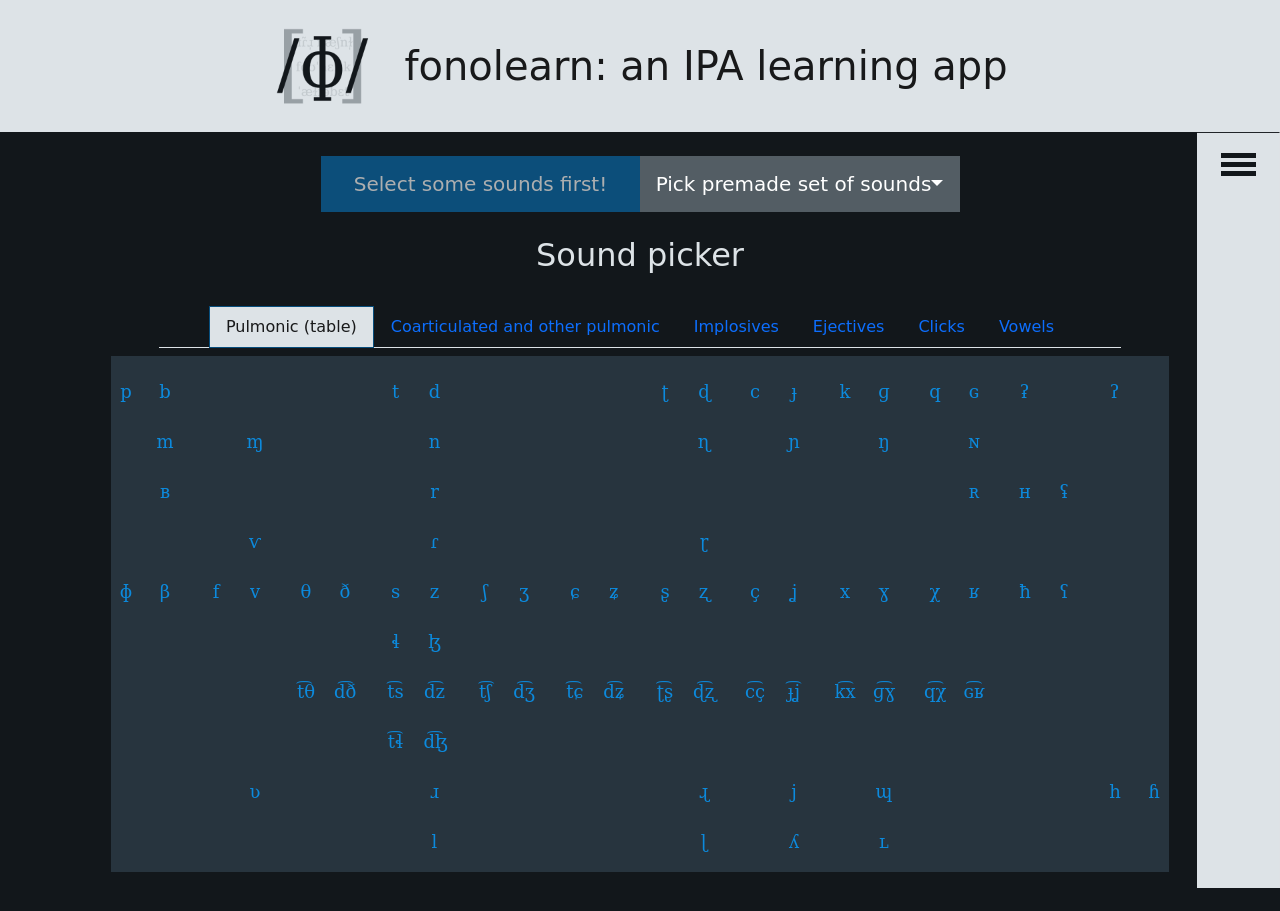
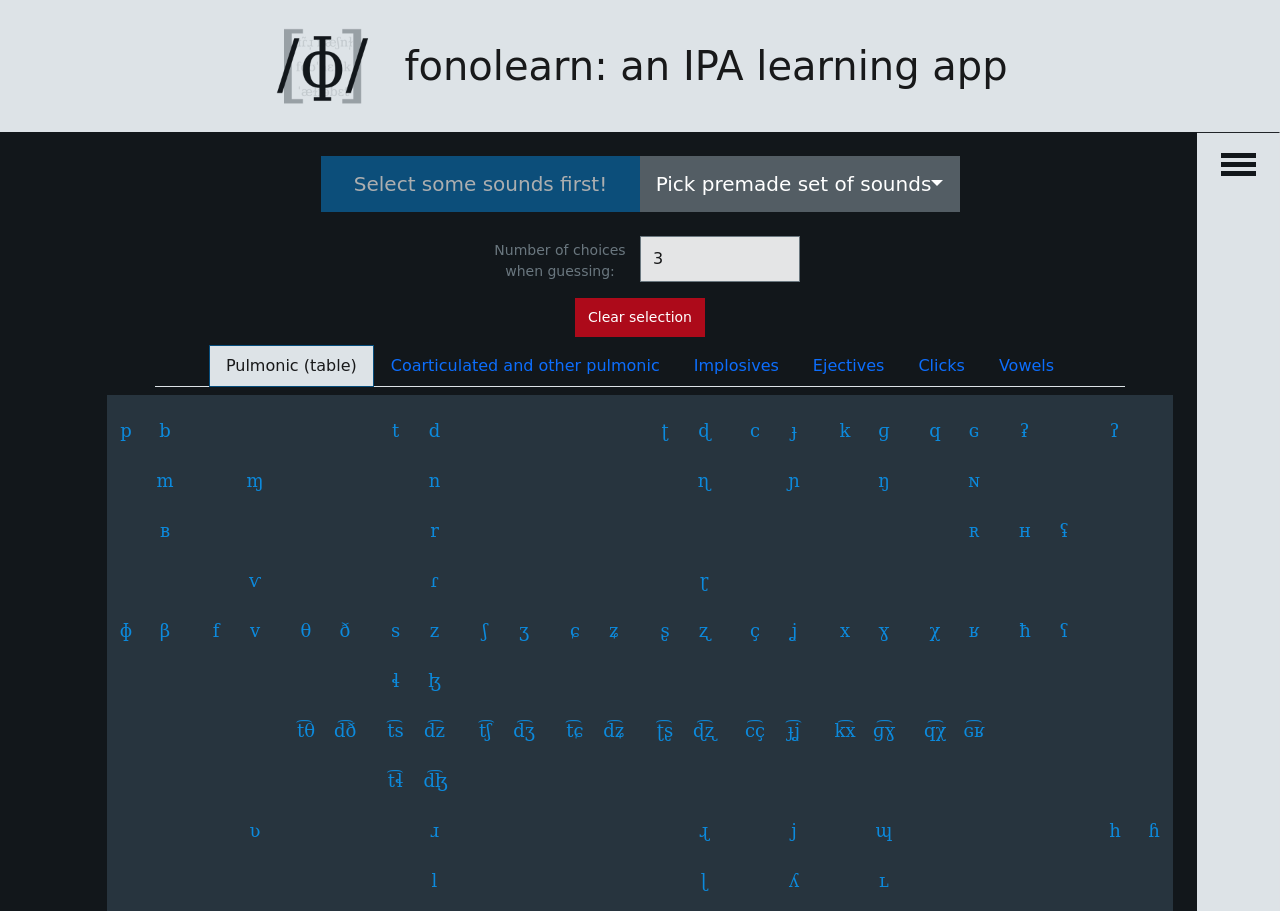
Before and after one commit to s-jevtic/fonolearn, an Angular app: page /main-menu in a window 1280 px wide. Before the commit the page ends 888 px from the top, so only its background shows below. Built offline with nearby package versions, Linux system fonts and the light colour scheme.

Commit message:
move options to main menu

```diff
--- a/src/app/main-menu/main-menu.component.css
+++ b/src/app/main-menu/main-menu.component.css
@@ -5,6 +5,23 @@
 
 #picker-dropdown .dropdown-item {
     word-wrap: break-word;
+}
+
+#no-of-choices-wrapper {
+    width: max-content;
+}
+
+#no-of-choices-label {
+    width:10rem;
+    color: var(--dark-color-neu-hl);
+}
+
+#no-of-choices {
+    width:10rem;
+}
+
+#sound-picker-container button {
+    height: 100%;
 }
 
 @media only screen and (max-width: 768px) {
--- a/src/app/main-menu/main-menu.component.html
+++ b/src/app/main-menu/main-menu.component.html
@@ -16,9 +16,18 @@
     </div>
 </div>
 
-<h2>Sound picker</h2>
 
-<div class="container-sm p-3" id="sound-picker-container">
+<div class="d-md-flex justify-content-around mx-auto" id="no-of-choices-wrapper">
+    <label for="no-of-choices" class="form-text" id="no-of-choices-label">Number of choices when guessing:</label>
+    <input type="number" min="2" max="10" [defaultValue]="3" id="no-of-choices" class="form-control" (change)="checkNumber()"/>
+</div>
+<div class="container">
+    <button role="button" class="btn btn-sm btn-danger mt-3" (click)="clearSelection()">Clear selection</button>
+</div>
+
+<div class="container-sm" id="sound-picker-container">
+
+
     <nav>
         <ul class="nav nav-tabs my-2 mx-5 justify-content-center" id="consonant-tablist" role="tablist">
             <li class="nav-item">
--- a/src/app/main-menu/main-menu.component.ts
+++ b/src/app/main-menu/main-menu.component.ts
@@ -88,10 +88,6 @@ export class MainMenuComponent implements OnInit {
         }
       });
 
-    this.phoneDataService.selectionCleared$.subscribe(
-      () => {
-        this.clearSelection();
-      });
   }
 
   ipa(event: any): void {
@@ -216,6 +212,10 @@ export class MainMenuComponent implements OnInit {
     return this.phoneDataService.noOfChoices;
   }
 
+  checkNumber(): void {
+    this.phoneDataService.noOfChoices = parseInt((<HTMLInputElement> document.getElementById('no-of-choices')).value)
+  }
+
   premadeSets: any;
 
   consonants: Phone[];
--- a/src/app/phone-data.service.ts
+++ b/src/app/phone-data.service.ts
@@ -50,14 +50,6 @@ export class PhoneDataService {
     }
   }
 
-  // from Angular docs
-  private selectionClearedSource = new Subject<void>();
-  selectionCleared$ = this.selectionClearedSource.asObservable();
-
-  clear(): void {
-    this.selectionClearedSource.next();
-  }
-
   pulmonicConsonants: PulmonicConsonant[];
   otherPulmonic: OtherPulmonic[];
   implosives: Implosive[];
--- a/src/app/useful-links/useful-links.component.html
+++ b/src/app/useful-links/useful-links.component.html
@@ -2,14 +2,6 @@
    <app-menu-icon (click)="toggleSidebar()"></app-menu-icon>
     <div class="px-0" id="sidebar">
         <div class="pt-3 pb-4 me-3" id="links-menu" [attr.hidden]="show? null : true"> <!--[attr.hidden] instead of *ngIf because we need the element to exist-->
-            <span [attr.hidden]="mainMenuActive()? null : true">
-                <h2 class="mb-3">Options</h2>
-                <label for="no-of-choices" class="form-text">Number of choices when guessing:</label>
-                <input type="number" min="2" max="10" [defaultValue]="3" id="no-of-choices" class="form-control" (change)="checkNumber()"/>
-                <button role="button" class="btn btn-lg btn-danger my-3" (click)="clearSelection()">Clear selection</button>
-
-                <hr/><hr/>
-            </span>
             <h2 class="my-3">Useful links</h2>
             <a href="https://www.internationalphoneticassociation.org/content/full-ipa-chart">Official full IPA chart</a> <br class="mb-3"/>
             <a href="https://www.ipachart.com">Interactive IPA chart</a> <br class="mb-3" />
--- a/src/app/useful-links/useful-links.component.ts
+++ b/src/app/useful-links/useful-links.component.ts
@@ -62,16 +62,8 @@ export class UsefulLinksComponent implements OnInit {
     }
   }
 
-  clearSelection(): void {
-    this.phoneDataService.clear();
-  }
-
   mainMenuActive(): boolean {
     return document.getElementById("sound-picker-container")? true : false; // kind of a workaround, checking if an element *inside* the main menu exists
-  }
-
-  checkNumber(): void {
-    this.phoneDataService.noOfChoices = parseInt((<HTMLInputElement> document.getElementById('no-of-choices')).value)
   }
 
   menuState: string;
```
